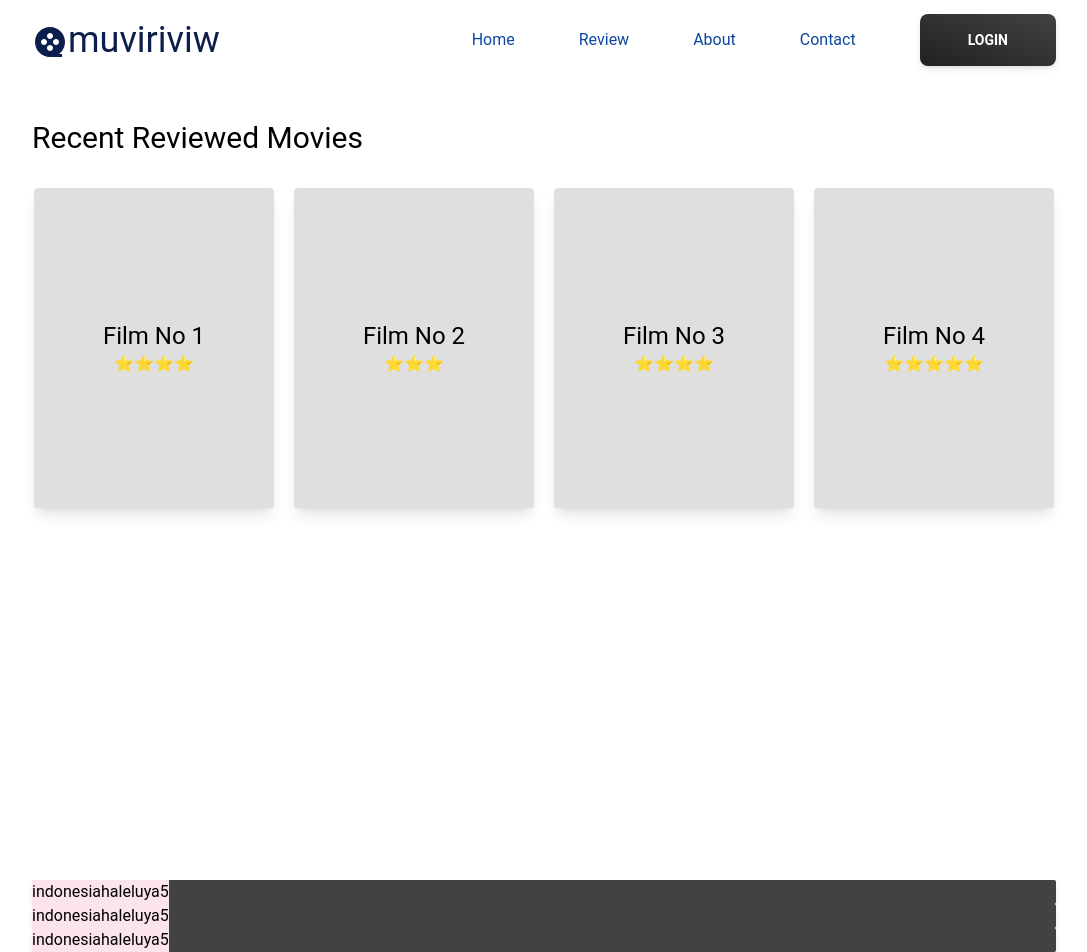
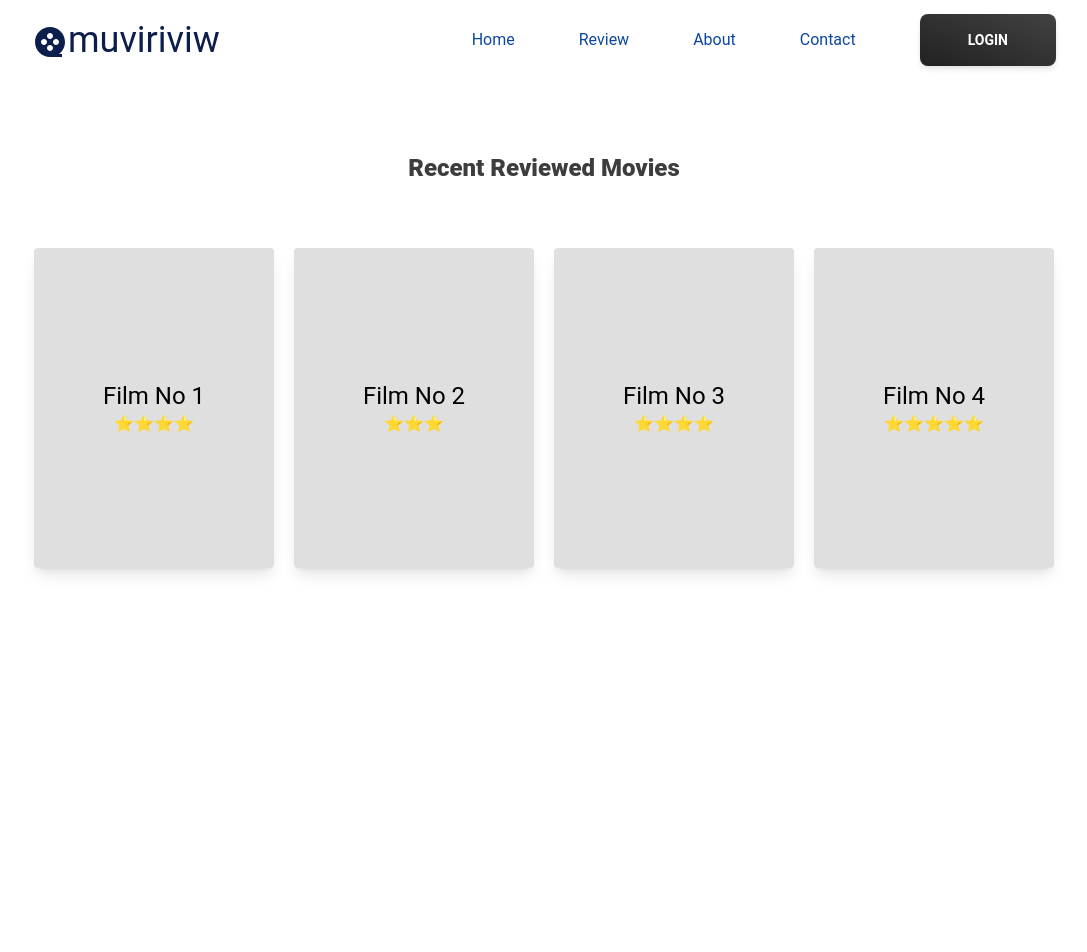
Before and after one commit to sundeeseeyou/muviriviw, a React (Vite) app: page / in a window 1280 px wide. Shown: the top 952 px of the page, without its empty margins (96-1183 px from the left). After the commit the page ends 800 px from the top, so only its background shows below. Built offline with nearby package versions, Linux system fonts and the light colour scheme.

Commit message:
fix logic in frontend

```diff
--- /dev/null
+++ b/src/components/HeadingText.jsx
@@ -0,0 +1,11 @@
+export default function HeadingText({ headingText }) {
+  return (
+    <>
+      <div className="container">
+        <h2 className="flex justify-center py-8 text-2xl text-[#3d3d3d] font-extrabold">
+          {headingText}
+        </h2>
+      </div>
+    </>
+  );
+}
--- a/src/components/RankPoster.jsx
+++ b/src/components/RankPoster.jsx
@@ -1,13 +1,8 @@
 export default function RankPoster({ description, image, rating, title }) {
   return (
     <>
-      <div className="container flex flex-row shadow-md bg-gray-800 rounded-sm">
-        <img src={image} />
-        <div className="flex justify-start text-black bg-pink-50">
-          <h3>{title}</h3>
-          <p>{description}</p>
-          <p>{rating}</p>
-        </div>
+      <div className="flex flex-row v-[20vh]">
+        <div className="w-20 h-40 bg-pink"></div>
       </div>
     </>
   );
--- a/src/routes/PostList.jsx
+++ b/src/routes/PostList.jsx
@@ -1,3 +1,4 @@
+import HeadingText from "../components/HeadingText";
 import Poster from "../components/Poster";
 import { Outlet } from "react-router";
 
@@ -5,8 +6,8 @@ export default function PostList() {
   return (
     <>
       <Outlet />
-      <section className="py-10 h-screen">
-        <h2 className="text-3xl">Recent Reviewed Movies</h2>
+      <section id="movie-list" className="py-10">
+        <HeadingText headingText={"Recent Reviewed Movies"} />
         <section className="flex justify-around gap-4 py-8 h-4/5">
           <Poster title={"Film No 1"} rating={"⭐⭐⭐⭐"} />
           <Poster title={"Film No 2"} rating={"⭐⭐⭐"} />
--- a/src/routes/RankList.jsx
+++ b/src/routes/RankList.jsx
@@ -4,12 +4,9 @@ export default function RankList() {
   return (
     <>
       <Outlet />
-      <RankPoster title={"indonesia"} description={"haleluya"} rating={"5"} />
-      <RankPoster title={"indonesia"} description={"haleluya"} rating={"5"} />
-      <RankPoster title={"indonesia"} description={"haleluya"} rating={"5"} />
-      <RankPoster title={"indonesia"} description={"haleluya"} rating={"5"} />
-      <RankPoster title={"indonesia"} description={"haleluya"} rating={"5"} />
-      <RankPoster title={"indonesia"} description={"haleluya"} rating={"5"} />
+      <section id="rank-list">
+        <RankPoster />
+      </section>
     </>
   );
 }
```
